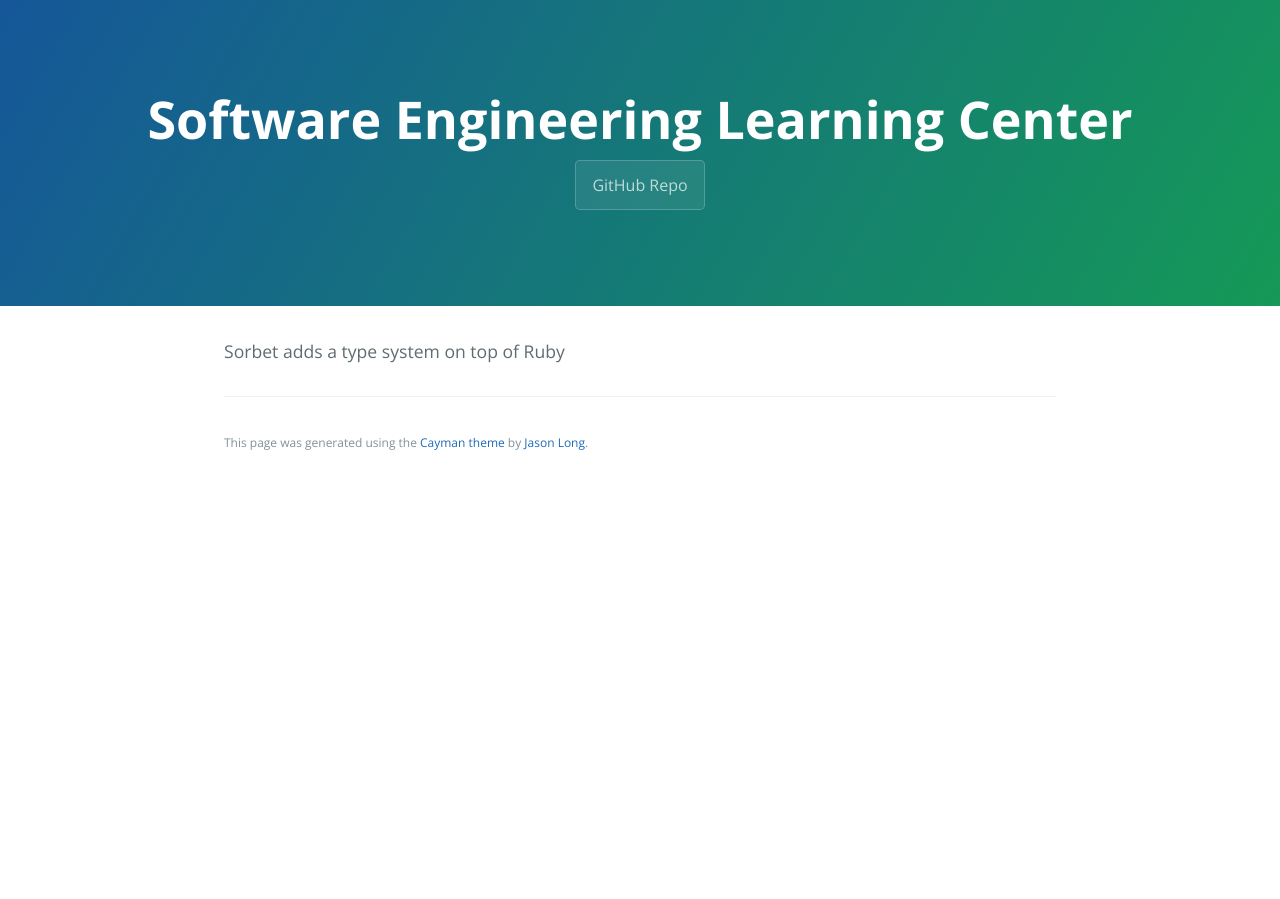
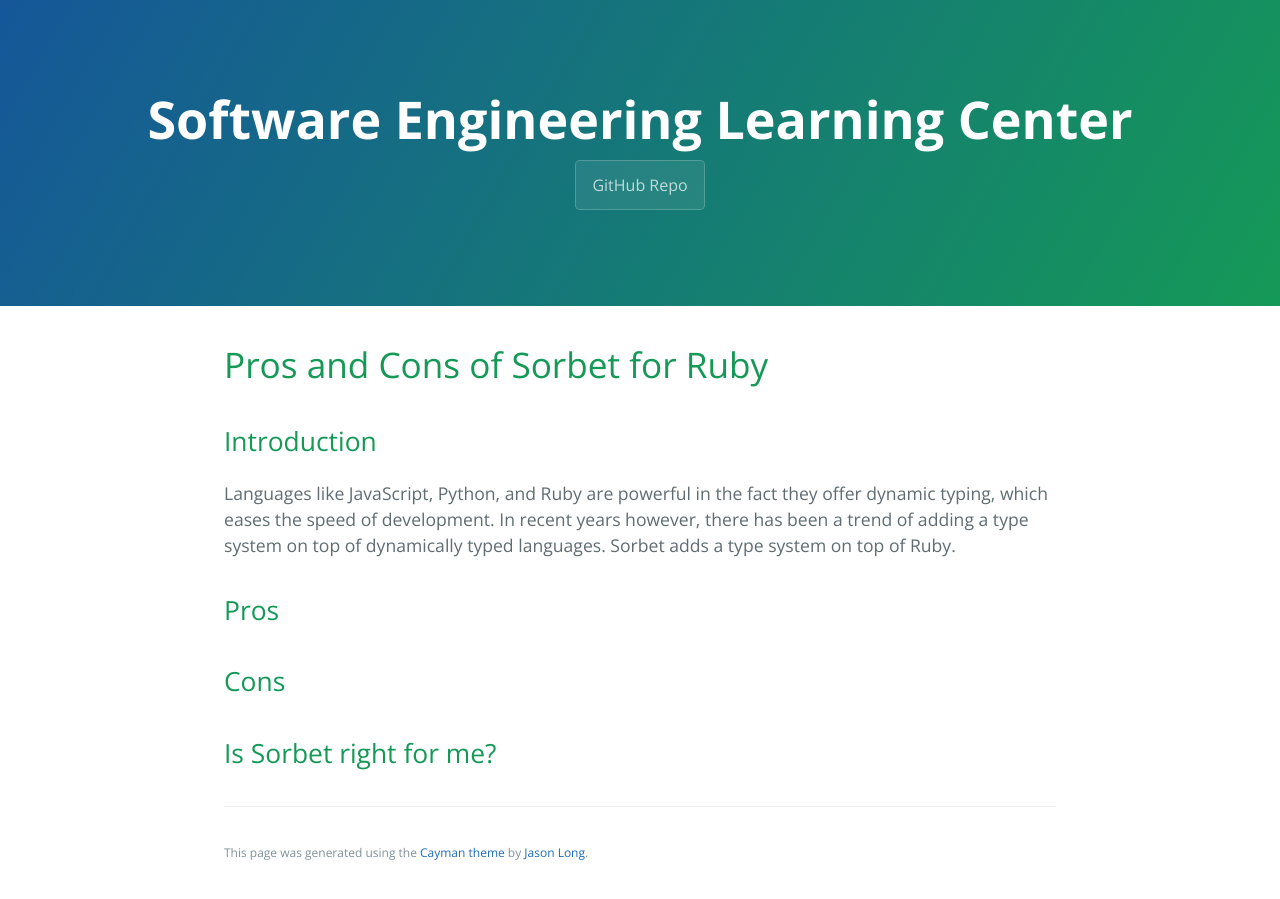
Before and after one commit to learning-software-engineering/learning-software-engineering.github.io, a Jekyll site: the page built from Topics/Tech_Stacks/sorbet_for_ruby.md, in a window 1280 px wide. Built offline with Jekyll 4.4.1, drawn with Linux system fonts in a browser that asks for light colours; our own code applies the rules of GitHub Pages for plain Markdown files.

Commit message:
Update sorbet_for_ruby.md

```diff
--- a/Topics/Tech_Stacks/sorbet_for_ruby.md
+++ b/Topics/Tech_Stacks/sorbet_for_ruby.md
@@ -1 +1,7 @@
-Sorbet adds a type system on top of Ruby
+# Pros and Cons of Sorbet for Ruby
+
+## Introduction
+Languages like JavaScript, Python, and Ruby are powerful in the fact they offer dynamic typing, which eases the speed of development. In recent years however, there has been a trend of adding a type system on top of dynamically typed languages.  Sorbet adds a type system on top of Ruby.
+## Pros
+## Cons
+## Is Sorbet right for me?
```
